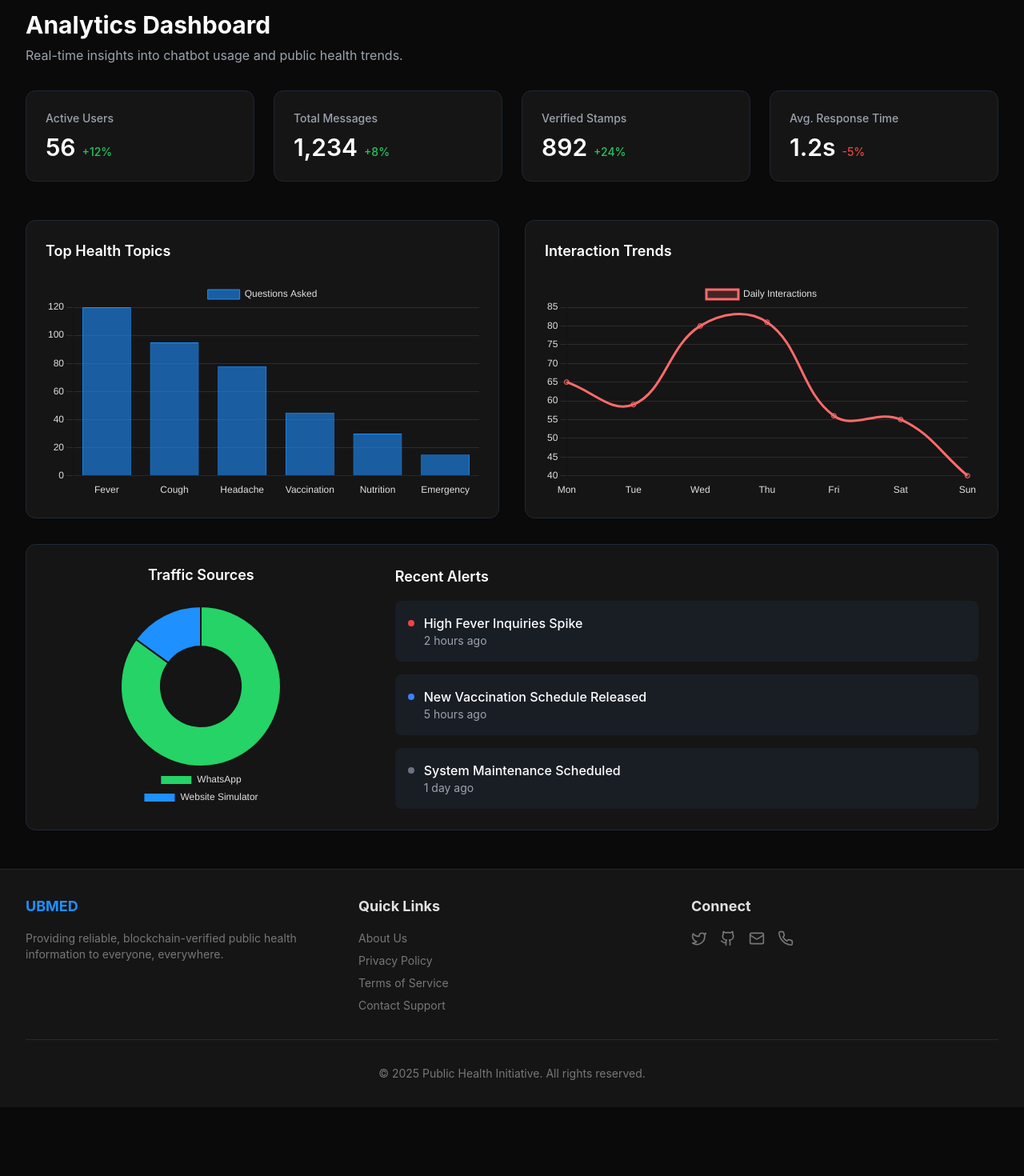
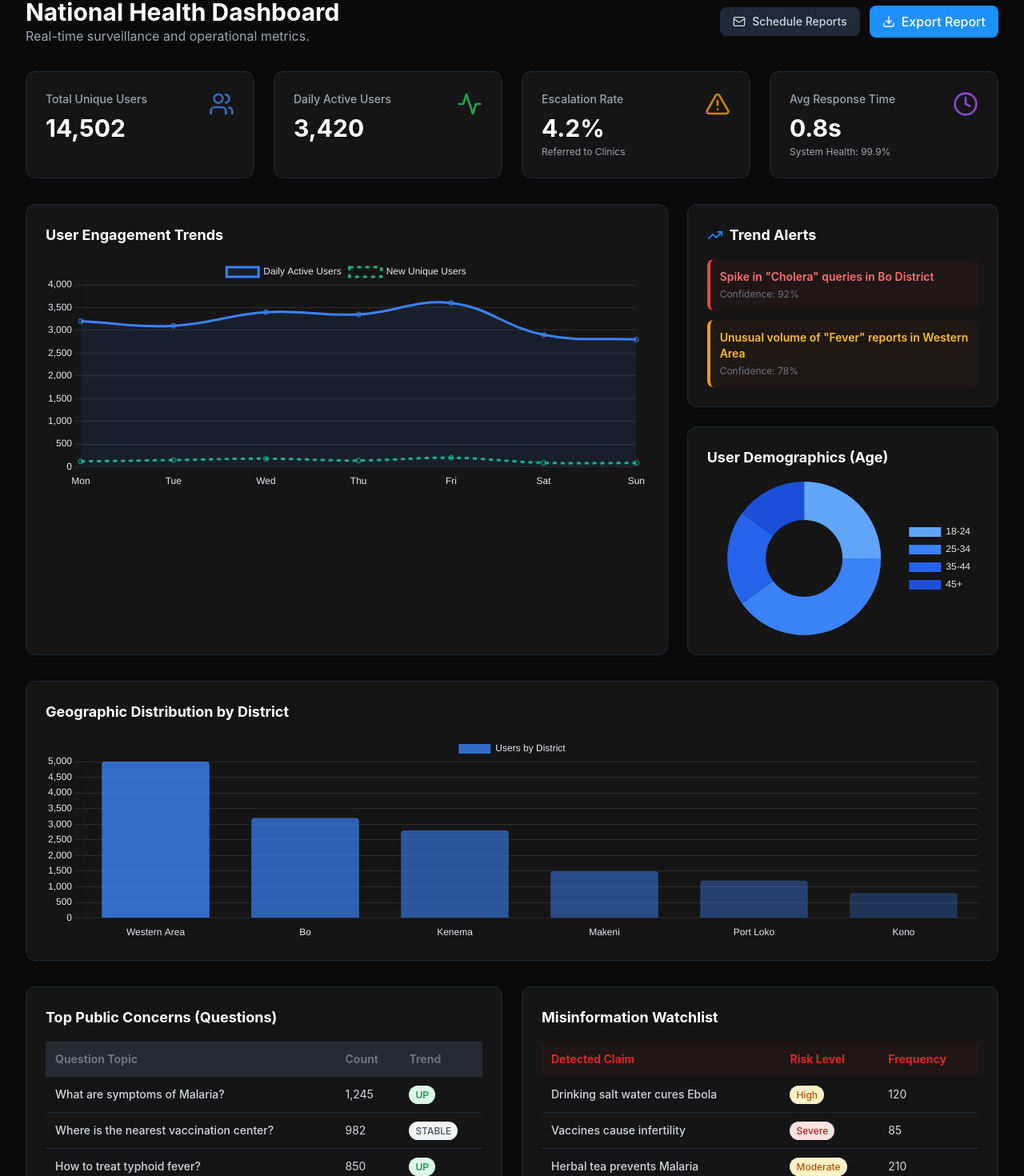
Before and after one commit to PROFESSORS00001/public-health-chatbot, a React (Vite) app in the folder client/: page /dashboard in a window 1280 px wide. Shown: the part 99-1569 px from the top of the page at 80% size. Before the commit the page ends 1483 px from the top, so only its background shows below. Built offline with nearby package versions, Linux system fonts and the light colour scheme; no server answers.

Commit message:
Overhaul Dashboard with 14 KPIs and new layout

```diff
--- a/client/src/pages/Dashboard.jsx
+++ b/client/src/pages/Dashboard.jsx
@@ -1,5 +1,5 @@
 import React, { useEffect, useState } from 'react';
-import { Bar, Line, Doughnut } from 'react-chartjs-2';
+import { Bar, Line, Doughnut, Pie } from 'react-chartjs-2';
 import { io } from 'socket.io-client';
 import {
     Chart as ChartJS,
@@ -12,8 +12,10 @@ import {
     Tooltip,
     Legend,
     ArcElement,
+    Filler
 } from 'chart.js';
 import { useTheme } from '../context/ThemeContext';
+import { Download, Mail, AlertTriangle, TrendingUp, Users, Activity, CheckCircle, Clock, Globe } from 'lucide-react';
 
 ChartJS.register(
     CategoryScale,
@@ -24,177 +26,292 @@ ChartJS.register(
     Title,
     Tooltip,
     Legend,
-    ArcElement
+    ArcElement,
+    Filler
 );
 
 const Dashboard = () => {
     const { isDark } = useTheme();
-    const [analytics, setAnalytics] = useState({
-        totalMessages: 1234,
-        activeUsers: 56,
-        verifiedStamps: 892
+    const [emailSchedule, setEmailSchedule] = useState(false);
+
+    // Mock Data simulating real metrics
+    const [metrics, setMetrics] = useState({
+        totalUsers: 14502,
+        dau: 3420,
+        escalationRate: 4.2, // %
+        avgResponseTime: 0.8, // seconds
+        referralsCompleted: 128,
+        verificationChecks: 450,
+        systemUptime: 99.9,
     });
 
-    useEffect(() => {
-        const socket = io('https://public-health-chatbot.onrender.com');
-
-        socket.on('connect', () => {
-            console.log('Connected to analytics server');
-        });
-
-        socket.on('analytics_update', (data) => {
-            setAnalytics(prev => ({ ...prev, ...data }));
-        });
-
-        return () => {
-            socket.disconnect();
-        };
-    }, []);
-
-    // Mock Data (enhanced with real analytics where possible)
-    const questionData = {
-        labels: ['Fever', 'Cough', 'Headache', 'Vaccination', 'Nutrition', 'Emergency'],
-        datasets: [
-            {
-                label: 'Questions Asked',
-                data: [120, 95, 78, 45, 30, 15],
-                backgroundColor: 'rgba(30, 144, 255, 0.6)',
-                borderColor: 'rgba(30, 144, 255, 1)',
-                borderWidth: 1,
-            },
-        ],
-    };
-
+    // 1. & 2. Users & DAU Chart Data
     const trendData = {
         labels: ['Mon', 'Tue', 'Wed', 'Thu', 'Fri', 'Sat', 'Sun'],
         datasets: [
             {
-                label: 'Daily Interactions',
-                data: [65, 59, 80, 81, 56, 55, 40],
+                label: 'Daily Active Users',
+                data: [3200, 3100, 3400, 3350, 3600, 2900, 2800],
+                borderColor: 'rgba(59, 130, 246, 1)',
+                backgroundColor: 'rgba(59, 130, 246, 0.1)',
                 fill: true,
-                backgroundColor: 'rgba(255, 107, 107, 0.2)',
-                borderColor: 'rgba(255, 107, 107, 1)',
                 tension: 0.4,
             },
-        ],
+            {
+                label: 'New Unique Users',
+                data: [120, 150, 180, 140, 200, 90, 85],
+                borderColor: 'rgba(16, 185, 129, 1)',
+                backgroundColor: 'transparent',
+                borderDash: [5, 5],
+                tension: 0.4,
+            }
+        ]
     };
 
-    const sourceData = {
-        labels: ['WhatsApp', 'Website Simulator'],
-        datasets: [
-            {
-                data: [85, 15],
-                backgroundColor: ['#25D366', '#1e90ff'],
-                borderColor: isDark ? '#151515' : '#ffffff',
-                borderWidth: 2,
-            },
-        ],
+    // 7. Geographic Distribution (Heatmap Proxy using Bar)
+    const geoData = {
+        labels: ['Western Area', 'Bo', 'Kenema', 'Makeni', 'Port Loko', 'Kono'],
+        datasets: [{
+            label: 'Users by District',
+            data: [5000, 3200, 2800, 1500, 1200, 800],
+            backgroundColor: [
+                'rgba(59, 130, 246, 0.8)',
+                'rgba(59, 130, 246, 0.7)',
+                'rgba(59, 130, 246, 0.6)',
+                'rgba(59, 130, 246, 0.5)',
+                'rgba(59, 130, 246, 0.4)',
+                'rgba(59, 130, 246, 0.3)',
+            ],
+            borderRadius: 4,
+        }]
     };
+
+    // 8. Demographics
+    const demoData = {
+        labels: ['18-24', '25-34', '35-44', '45+'],
+        datasets: [{
+            data: [25, 40, 20, 15],
+            backgroundColor: ['#60A5FA', '#3B82F6', '#2563EB', '#1D4ED8'],
+            borderWidth: 0,
+        }]
+    };
+
+    // 3. Top 10 Questions
+    const topQuestions = [
+        { q: "What are symptoms of Malaria?", count: 1245, trend: 'up' },
+        { q: "Where is the nearest vaccination center?", count: 982, trend: 'stable' },
+        { q: "How to treat typhoid fever?", count: 850, trend: 'up' },
+        { q: "Is cholera vaccination free?", count: 720, trend: 'stable' },
+        { q: "Symptoms of Lassa Fever", count: 650, trend: 'down' },
+    ];
+
+    // 4. Misconceptions
+    const misconceptions = [
+        { claim: "Drinking salt water cures Ebola", risk: "High", count: 120 },
+        { claim: "Vaccines cause infertility", risk: "Severe", count: 85 },
+        { claim: "Herbal tea prevents Malaria", risk: "Moderate", count: 210 },
+    ];
+
+    // 11. Top Sources
+    const topSources = [
+        { name: "Malaria Guidelines PDF", clicks: 450 },
+        { name: "Emergency Center Map", clicks: 320 },
+        { name: "MoH Vaccination Schedule", clicks: 280 },
+    ];
+
+    // 12. Trend Alerts
+    const alerts = [
+        { type: 'critical', msg: 'Spike in "Cholera" queries in Bo District', confidence: '92%' },
+        { type: 'warning', msg: 'Unusual volume of "Fever" reports in Western Area', confidence: '78%' },
+    ];
 
     const chartOptions = {
         responsive: true,
         plugins: {
-            legend: {
-                labels: {
-                    color: isDark ? '#e0e0e0' : '#1f2937',
-                },
-            },
-            title: {
-                display: false,
-            },
+            legend: { position: 'top', labels: { color: isDark ? '#e5e7eb' : '#374151' } },
         },
         scales: {
             y: {
-                grid: {
-                    color: isDark ? 'rgba(255, 255, 255, 0.1)' : 'rgba(0, 0, 0, 0.1)',
-                },
-                ticks: {
-                    color: isDark ? '#e0e0e0' : '#1f2937',
-                },
+                grid: { color: isDark ? 'rgba(255, 255, 255, 0.1)' : 'rgba(0, 0, 0, 0.1)' },
+                ticks: { color: isDark ? '#e5e7eb' : '#374151' }
             },
             x: {
-                grid: {
-                    display: false,
-                },
-                ticks: {
-                    color: isDark ? '#e0e0e0' : '#1f2937',
-                },
-            },
-        },
+                grid: { display: false },
+                ticks: { color: isDark ? '#e5e7eb' : '#374151' }
+            }
+        }
+    };
+
+    const handleExport = () => {
+        alert("Generating PDF Report for Ministry of Health...");
+        // Logic to generate/download report would go here
     };
 
     return (
-        <div className="max-w-7xl mx-auto px-4 sm:px-6 lg:px-8 py-12">
-            <div className="mb-8">
-                <h1 className="text-3xl font-bold text-gray-900 dark:text-white">Analytics Dashboard</h1>
-                <p className="text-gray-600 dark:text-gray-400 mt-2">Real-time insights into chatbot usage and public health trends.</p>
+        <div className="max-w-7xl mx-auto px-4 sm:px-6 lg:px-8 py-8 space-y-8">
+
+            {/* Header with Actions */}
+            <div className="flex flex-col md:flex-row justify-between items-start md:items-center gap-4">
+                <div>
+                    <h1 className="text-3xl font-bold text-gray-900 dark:text-white">National Health Dashboard</h1>
+                    <p className="text-gray-600 dark:text-gray-400">Real-time surveillance and operational metrics.</p>
+                </div>
+                <div className="flex items-center space-x-3">
+                    <button
+                        onClick={() => setEmailSchedule(!emailSchedule)}
+                        className={`flex items-center px-4 py-2 rounded-lg text-sm font-medium transition-colors ${emailSchedule ? 'bg-green-100 text-green-700 dark:bg-green-900/30 dark:text-green-400' : 'bg-gray-100 text-gray-600 dark:bg-gray-800 dark:text-gray-300'
+                            }`}
+                    >
+                        <Mail className="h-4 w-4 mr-2" />
+                        {emailSchedule ? 'Daily Email Active' : 'Schedule Reports'}
+                    </button>
+                    <button
+                        onClick={handleExport}
+                        className="flex items-center px-4 py-2 bg-primary text-white rounded-lg hover:bg-blue-600 font-medium"
+                    >
+                        <Download className="h-4 w-4 mr-2" />
+                        Export Report
+                    </button>
+                </div>
             </div>
 
-            {/* Stats Cards */}
-            <div className="grid grid-cols-1 md:grid-cols-4 gap-6 mb-12">
+            {/* UP: Key Metrics Row */}
+            <div className="grid grid-cols-1 md:grid-cols-2 lg:grid-cols-4 gap-6">
                 {[
-                    { label: 'Active Users', value: analytics.activeUsers.toLocaleString(), change: '+12%', color: 'text-blue-500' },
-                    { label: 'Total Messages', value: analytics.totalMessages.toLocaleString(), change: '+8%', color: 'text-green-500' },
-                    { label: 'Verified Stamps', value: analytics.verifiedStamps.toLocaleString(), change: '+24%', color: 'text-purple-500' },
-                    { label: 'Avg. Response Time', value: '1.2s', change: '-5%', color: 'text-orange-500' },
-                ].map((stat, index) => (
-                    <div key={index} className="bg-white dark:bg-dark-surface p-6 rounded-xl shadow-sm border border-gray-100 dark:border-gray-800">
-                        <p className="text-sm font-medium text-gray-500 dark:text-gray-400">{stat.label}</p>
-                        <div className="flex items-baseline mt-2">
-                            <p className="text-3xl font-semibold text-gray-900 dark:text-white">{stat.value}</p>
-                            <span className={`ml-2 text-sm font-medium ${stat.change.startsWith('+') ? 'text-green-500' : 'text-red-500'}`}>
-                                {stat.change}
-                            </span>
+                    { label: 'Total Unique Users', value: metrics.totalUsers.toLocaleString(), icon: Users, color: 'text-blue-500' },
+                    { label: 'Daily Active Users', value: metrics.dau.toLocaleString(), icon: Activity, color: 'text-green-500' },
+                    { label: 'Escalation Rate', value: `${metrics.escalationRate}%`, sub: 'Referred to Clinics', icon: AlertTriangle, color: 'text-amber-500' },
+                    { label: 'Avg Response Time', value: `${metrics.avgResponseTime}s`, sub: 'System Health: 99.9%', icon: Clock, color: 'text-purple-500' },
+                ].map((stat, i) => (
+                    <div key={i} className="bg-white dark:bg-dark-surface p-6 rounded-xl shadow-sm border border-gray-100 dark:border-gray-800">
+                        <div className="flex justify-between items-start">
+                            <div>
+                                <p className="text-sm font-medium text-gray-500 dark:text-gray-400">{stat.label}</p>
+                                <h3 className="text-3xl font-bold text-gray-900 dark:text-white mt-2">{stat.value}</h3>
+                                {stat.sub && <p className="text-xs text-gray-400 mt-1">{stat.sub}</p>}
+                            </div>
+                            <stat.icon className={`h-8 w-8 ${stat.color} opacity-80`} />
                         </div>
                     </div>
                 ))}
             </div>
 
-            {/* Charts Grid */}
-            <div className="grid grid-cols-1 lg:grid-cols-2 gap-8">
-                <div className="bg-white dark:bg-dark-surface p-6 rounded-xl shadow-sm border border-gray-100 dark:border-gray-800">
-                    <h3 className="text-lg font-semibold text-gray-900 dark:text-white mb-6">Top Health Topics</h3>
-                    <Bar data={questionData} options={chartOptions} />
+            {/* MIDDLE: Charts Row */}
+            <div className="grid grid-cols-1 lg:grid-cols-3 gap-6">
+
+                {/* 1. Traffic Trends */}
+                <div className="lg:col-span-2 bg-white dark:bg-dark-surface p-6 rounded-xl shadow-sm border border-gray-100 dark:border-gray-800">
+                    <h3 className="text-lg font-bold text-gray-900 dark:text-white mb-4">User Engagement Trends</h3>
+                    <div className="h-72">
+                        <Line data={trendData} options={{ ...chartOptions, maintainAspectRatio: false }} />
+                    </div>
                 </div>
 
+                {/* 2. Demographic & Alerts Column */}
+                <div className="space-y-6">
+                    {/* Alerts */}
+                    <div className="bg-white dark:bg-dark-surface p-6 rounded-xl shadow-sm border border-gray-100 dark:border-gray-800">
+                        <h3 className="text-lg font-bold text-gray-900 dark:text-white mb-4 flex items-center">
+                            <TrendingUp className="h-5 w-5 mr-2 text-primary" /> Trend Alerts
+                        </h3>
+                        <div className="space-y-3">
+                            {alerts.map((alert, i) => (
+                                <div key={i} className={`p-3 rounded-lg border-l-4 ${alert.type === 'critical' ? 'bg-red-50 border-red-500 dark:bg-red-900/10' : 'bg-amber-50 border-amber-500 dark:bg-amber-900/10'}`}>
+                                    <p className={`text-sm font-semibold ${alert.type === 'critical' ? 'text-red-700 dark:text-red-400' : 'text-amber-700 dark:text-amber-400'}`}>{alert.msg}</p>
+                                    <p className="text-xs text-gray-500 mt-1">Confidence: {alert.confidence}</p>
+                                </div>
+                            ))}
+                        </div>
+                    </div>
+
+                    {/* Demographics */}
+                    <div className="bg-white dark:bg-dark-surface p-6 rounded-xl shadow-sm border border-gray-100 dark:border-gray-800">
+                        <h3 className="text-lg font-bold text-gray-900 dark:text-white mb-4">User Demographics (Age)</h3>
+                        <div className="h-48 flex justify-center">
+                            <Doughnut data={demoData} options={{ maintainAspectRatio: false, plugins: { legend: { position: 'right', labels: { color: isDark ? '#e5e7eb' : '#374151' } } } }} />
+                        </div>
+                    </div>
+                </div>
+            </div>
+
+            {/* Geographic Distribution */}
+            <div className="bg-white dark:bg-dark-surface p-6 rounded-xl shadow-sm border border-gray-100 dark:border-gray-800">
+                <h3 className="text-lg font-bold text-gray-900 dark:text-white mb-4">Geographic Distribution by District</h3>
+                <div className="h-64">
+                    <Bar data={geoData} options={{ ...chartOptions, maintainAspectRatio: false }} />
+                </div>
+            </div>
+
+            {/* LOWER: Data Tables */}
+            <div className="grid grid-cols-1 lg:grid-cols-2 gap-6">
+
+                {/* Top Questions */}
                 <div className="bg-white dark:bg-dark-surface p-6 rounded-xl shadow-sm border border-gray-100 dark:border-gray-800">
-                    <h3 className="text-lg font-semibold text-gray-900 dark:text-white mb-6">Interaction Trends</h3>
-                    <Line data={trendData} options={chartOptions} />
+                    <h3 className="text-lg font-bold text-gray-900 dark:text-white mb-4">Top Public Concerns (Questions)</h3>
+                    <div className="overflow-x-auto">
+                        <table className="w-full text-sm text-left">
+                            <thead className="bg-gray-50 dark:bg-gray-700/50 text-gray-500 font-medium">
+                                <tr>
+                                    <th className="p-3">Question Topic</th>
+                                    <th className="p-3">Count</th>
+                                    <th className="p-3">Trend</th>
+                                </tr>
+                            </thead>
+                            <tbody className="divide-y divide-gray-100 dark:divide-gray-800 text-gray-700 dark:text-gray-300">
+                                {topQuestions.map((q, i) => (
+                                    <tr key={i} className="hover:bg-gray-50 dark:hover:bg-gray-800/50">
+                                        <td className="p-3 font-medium">{q.q}</td>
+                                        <td className="p-3">{q.count.toLocaleString()}</td>
+                                        <td className="p-3">
+                                            <span className={`px-2 py-1 rounded-full text-xs font-medium ${q.trend === 'up' ? 'bg-green-100 text-green-700' :
+                                                    q.trend === 'down' ? 'bg-blue-100 text-blue-700' : 'bg-gray-100 text-gray-600'
+                                                }`}>
+                                                {q.trend.toUpperCase()}
+                                            </span>
+                                        </td>
+                                    </tr>
+                                ))}
+                            </tbody>
+                        </table>
+                    </div>
                 </div>
 
-                <div className="bg-white dark:bg-dark-surface p-6 rounded-xl shadow-sm border border-gray-100 dark:border-gray-800 lg:col-span-2">
-                    <div className="flex flex-col md:flex-row items-center justify-between">
-                        <div className="w-full md:w-1/3 mb-8 md:mb-0">
-                            <h3 className="text-lg font-semibold text-gray-900 dark:text-white mb-6 text-center">Traffic Sources</h3>
-                            <div className="h-64 flex justify-center">
-                                <Doughnut
-                                    data={sourceData}
-                                    options={{
-                                        ...chartOptions,
-                                        scales: { x: { display: false }, y: { display: false } },
-                                        plugins: { legend: { position: 'bottom', labels: { color: isDark ? '#e0e0e0' : '#1f2937' } } }
-                                    }}
-                                />
-                            </div>
-                        </div>
-                        <div className="w-full md:w-2/3 md:pl-12">
-                            <h3 className="text-lg font-semibold text-gray-900 dark:text-white mb-4">Recent Alerts</h3>
-                            <div className="space-y-4">
-                                {[
-                                    { title: 'High Fever Inquiries Spike', time: '2 hours ago', type: 'warning' },
-                                    { title: 'New Vaccination Schedule Released', time: '5 hours ago', type: 'info' },
-                                    { title: 'System Maintenance Scheduled', time: '1 day ago', type: 'neutral' },
-                                ].map((alert, idx) => (
-                                    <div key={idx} className="flex items-start p-4 bg-gray-50 dark:bg-gray-800/50 rounded-lg">
-                                        <div className={`w-2 h-2 mt-2 rounded-full mr-3 ${alert.type === 'warning' ? 'bg-red-500' : alert.type === 'info' ? 'bg-blue-500' : 'bg-gray-500'
-                                            }`}></div>
-                                        <div>
-                                            <p className="font-medium text-gray-900 dark:text-white">{alert.title}</p>
-                                            <p className="text-sm text-gray-500 dark:text-gray-400">{alert.time}</p>
-                                        </div>
-                                    </div>
+                {/* Misinformation Tracking */}
+                <div className="bg-white dark:bg-dark-surface p-6 rounded-xl shadow-sm border border-gray-100 dark:border-gray-800">
+                    <h3 className="text-lg font-bold text-gray-900 dark:text-white mb-4 text-red-600">Misinformation Watchlist</h3>
+                    <div className="overflow-x-auto">
+                        <table className="w-full text-sm text-left">
+                            <thead className="bg-red-50 dark:bg-red-900/10 text-red-600 font-medium">
+                                <tr>
+                                    <th className="p-3">Detected Claim</th>
+                                    <th className="p-3">Risk Level</th>
+                                    <th className="p-3">Frequency</th>
+                                </tr>
+                            </thead>
+                            <tbody className="divide-y divide-gray-100 dark:divide-gray-800 text-gray-700 dark:text-gray-300">
+                                {misconceptions.map((item, i) => (
+                                    <tr key={i} className="hover:bg-gray-50 dark:hover:bg-gray-800/50">
+                                        <td className="p-3 font-medium">{item.claim}</td>
+                                        <td className="p-3">
+                                            <span className={`px-2 py-1 rounded-full text-xs font-medium ${item.risk === 'Severe' ? 'bg-red-100 text-red-700' : 'bg-amber-100 text-amber-700'
+                                                }`}>
+                                                {item.risk}
+                                            </span>
+                                        </td>
+                                        <td className="p-3">{item.count}</td>
+                                    </tr>
                                 ))}
-                            </div>
+                            </tbody>
+                        </table>
+                    </div>
+                    <div className="mt-4 pt-4 border-t border-gray-100 dark:border-gray-800">
+                        <h4 className="text-sm font-semibold mb-2">Most Accessed Trusted Resources</h4>
+                        <div className="flex flex-wrap gap-2">
+                            {topSources.map((src, i) => (
+                                <span key={i} className="px-3 py-1 bg-blue-50 dark:bg-blue-900/20 text-blue-600 dark:text-blue-400 rounded-full text-xs border border-blue-100 dark:border-blue-800">
+                                    {src.name} ({src.clicks})
+                                </span>
+                            ))}
                         </div>
                     </div>
                 </div>
```
